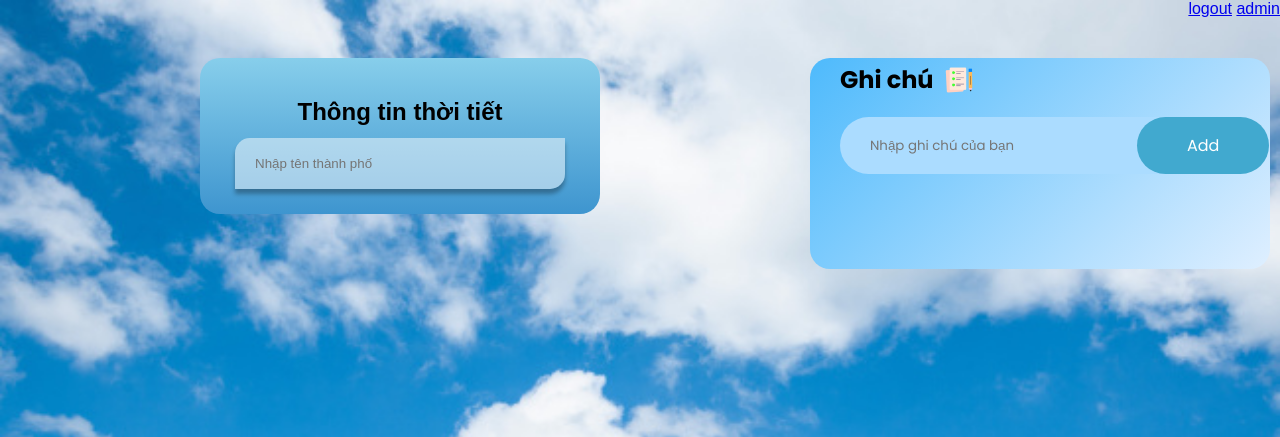
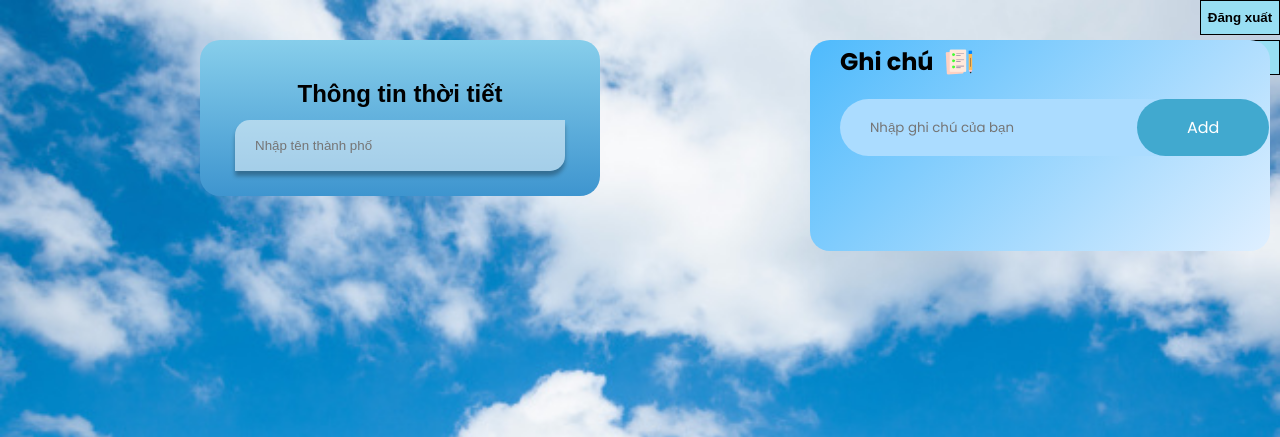
Before and after one commit to TungDuong1202/Team3-64CNTT1-WebThoiTiet, a PHP site: page /giao_dien_admin.html in a window 1280 px wide. Shown: the top 437 px of the page. Run offline with PHP 8.4, Linux system fonts and the light colour scheme.

Commit message:
update giao dien

```diff
--- a/controller/sua.php
+++ b/controller/sua.php
@@ -1,4 +1,4 @@
-   <link rel="stylesheet" href="sua.css">
+   <link rel="stylesheet" href="sua_dl.css">
    <?php
         session_start();
         ob_start();
--- a/controller/sua.css
+++ b/controller/sua_dl.css
@@ -5,7 +5,7 @@
 }
 body{
     height: 100vh;
-    background:rgb(255, 255, 255);
+    background: #d7efff;
     background-repeat: no-repeat;
     background-size: cover;
     background-position: 0px;
@@ -17,13 +17,14 @@ body{
 }
 .container{
     width: 500px;
-    background: transparent;
+    background: rgb(228, 243, 253);
     display: block;
     padding: 40px;
     top: -50px;
     position: relative;
     align-items: center;
     border: 2px solid black;
+    box-shadow: 0 0 5px black;
 }
 label{
     font-size: 30px;
@@ -33,4 +34,5 @@ label{
     width: 60%;
     height: 35px;
     font-size: 20px;
+    background: rgb(236, 247, 255);
 }
--- a/view/giao_dien_admin.html
+++ b/view/giao_dien_admin.html
@@ -3,14 +3,15 @@
 <head>
     <meta charset="UTF-8">
     <meta name="viewport" content="width=device-width, initial-scale=1.0">
-    <title>Weathers</title>
+    <title>Thời tiết</title>
     <link rel="stylesheet" href="https://cdnjs.cloudflare.com/ajax/libs/font-awesome/6.4.2/css/all.min.css">
-    <link rel="stylesheet" href="style.css">
+    <link rel="stylesheet" href="style_gd.css">
 </head>
 <body>
     <div class="logout">
-        <a href="../model/logout.php">logout</a>
-        <a href="../controller/quan_ly_db.php">admin</a>
+        <button><a href="../model/logout.php">Đăng xuất</a></button>
+
+        <button id="qli"><a href="../controller/quan_ly_db.php">Hệ thống</a></button>
     </div>
     <div class="card">
         <div>
@@ -47,6 +48,9 @@
 
 
     <script src="hieu_ung.js"></script>
+    <script type="module" src="https://unpkg.com/ionicons@7.1.0/dist/ionicons/ionicons.esm.js"></script>
+    <script nomodule src="https://unpkg.com/ionicons@7.1.0/dist/ionicons/ionicons.js"></script>
+
 
 </body>
 </html>
--- a/view/giao_dien_user.html
+++ b/view/giao_dien_user.html
@@ -5,11 +5,11 @@
     <meta name="viewport" content="width=device-width, initial-scale=1.0">
     <title>Weathers</title>
     <link rel="stylesheet" href="https://cdnjs.cloudflare.com/ajax/libs/font-awesome/6.4.2/css/all.min.css">
-    <link rel="stylesheet" href="style.css">
+    <link rel="stylesheet" href="style_gd.css">
 </head>
 <body>
     <div class="logout">
-        <a href="../model/logout.php">logout</a>
+        <button><a href="../model/logout.php">Đăng xuất</a></button>
     </div>
     <div class="card">
         <div>
--- a/view/style.css
+++ b/view/style_gd.css
@@ -84,6 +84,21 @@ body{
     display: none;
 }
 
-.logout{
-    text-align: end;
+.logout button{
+    width: 80px;
+    height: 35px;
+    background: rgb(152, 223, 243);
+    border: 1.5px solid black;
+    right: 0;
+    position: absolute;
 }
+.logout button a{
+    text-decoration: none;
+    color: black;
+    font-family: 'Arial';
+    font-weight: 600;
+}
+#qli{
+    position: absolute;
+    top: 40px;
+}
--- a/view/todo_list.html
+++ b/view/todo_list.html
@@ -3,7 +3,7 @@
 <head>
     <meta charset="UTF-8">
     <meta name="viewport" content="width=device-width, initial-scale=1.0">
-    <title>To Do - List</title>
+    <title>Ghi chú</title>
     <link rel="stylesheet" href="style_todolist.css">
     <link href="https://fonts.googleapis.com/css?family=Poppins:100,100i,200,200i,300,300i,400,400i,500,500i,600,600i,700,700i,800,800i,900,900i&amp;display=swap" rel="stylesheet">
 </head>
```
